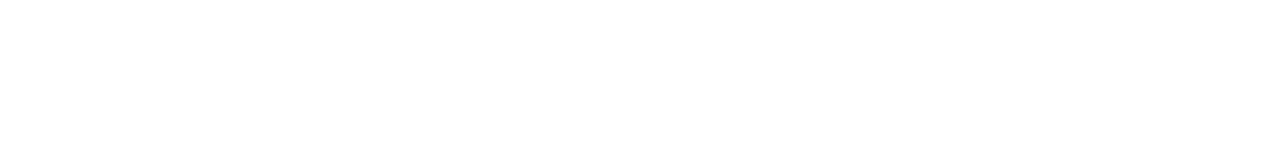
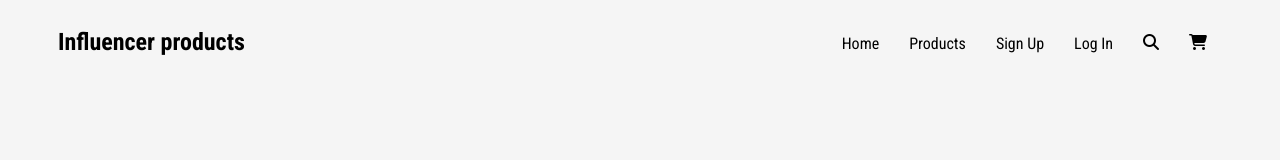
Before and after one commit to Mahfuzur-webd/influencer-gear, a plain HTML site: page index.html in a window 1280 px wide. Drawn offline with Linux system fonts and the light colour scheme.

Commit message:
Navigation

```diff
--- a/css/styles.css
+++ b/css/styles.css
@@ -0,0 +1,36 @@
+/* Google Font */
+
+@import url('https://fonts.googleapis.com/css2?family=Roboto+Condensed:wght@400;700&display=swap');
+
+
+/* Navigation */
+
+nav{
+    display: flex;
+    justify-content: space-between;
+    margin: 0 50px;
+}
+nav ul{
+    display: flex;
+}
+nav li a{
+   text-decoration: none;
+   color: black;
+}
+nav li{
+    list-style: none;
+    margin: 10px 15px;
+    justify-items: center;
+}
+.nav-icon{
+    margin: 10px 15px;
+    justify-items: center;
+}
+
+
+/* Body */
+
+body{
+    font-family: 'Roboto Condensed', sans-serif;
+    background-color: whitesmoke;
+}
--- a/index.html
+++ b/index.html
@@ -6,8 +6,30 @@
     <meta name="viewport" content="width=device-width, initial-scale=1.0">
     <title>Influencer Gear</title>
     <link rel="stylesheet" href="css/styles.css">
+    <!-- Font Awesome -->
+    <script src="https://kit.fontawesome.com/7b05bb2102.js" crossorigin="anonymous"></script>
 </head>
 <body>
+    <!-- Header Starts -->
+    <!-- Navigation -->
+    <header>
+        <nav>
+            <div class="header-left">
+                <h2>Influencer products</h2>
+            </div>
+            <div class="header-right">
+                <ul>
+                    <li><a href="Home">Home</a></li>
+                    <li><a href="Products">Products</a></li>
+                    <li><a href="Sign Up">Sign Up</a></li>
+                    <li><a href="Log In">Log In</a></li>
+                    <i class="fas fa-search nav-icon"></i>
+                    <i class="fas fa-shopping-cart nav-icon"></i>
 
+
+                </ul>
+            </div>
+        </nav>
+    </header>
 </body>
 </html>
```
